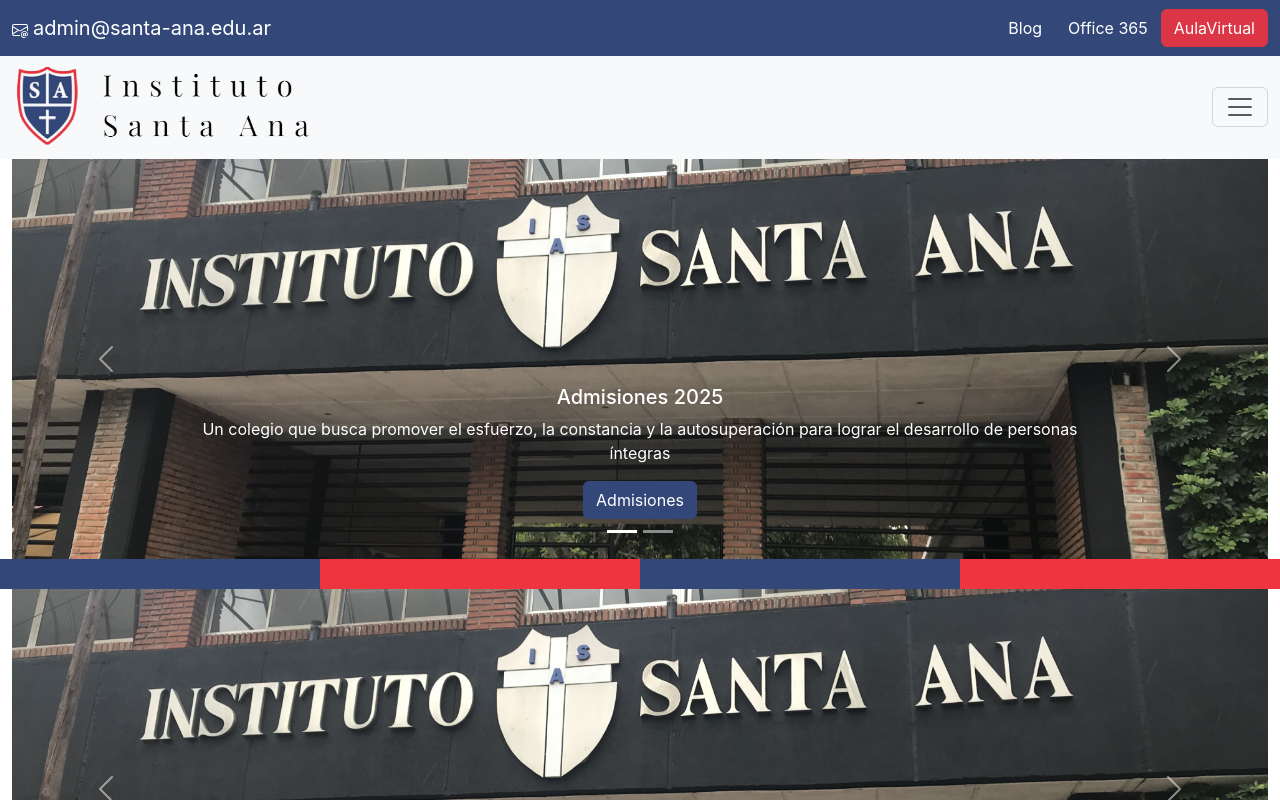
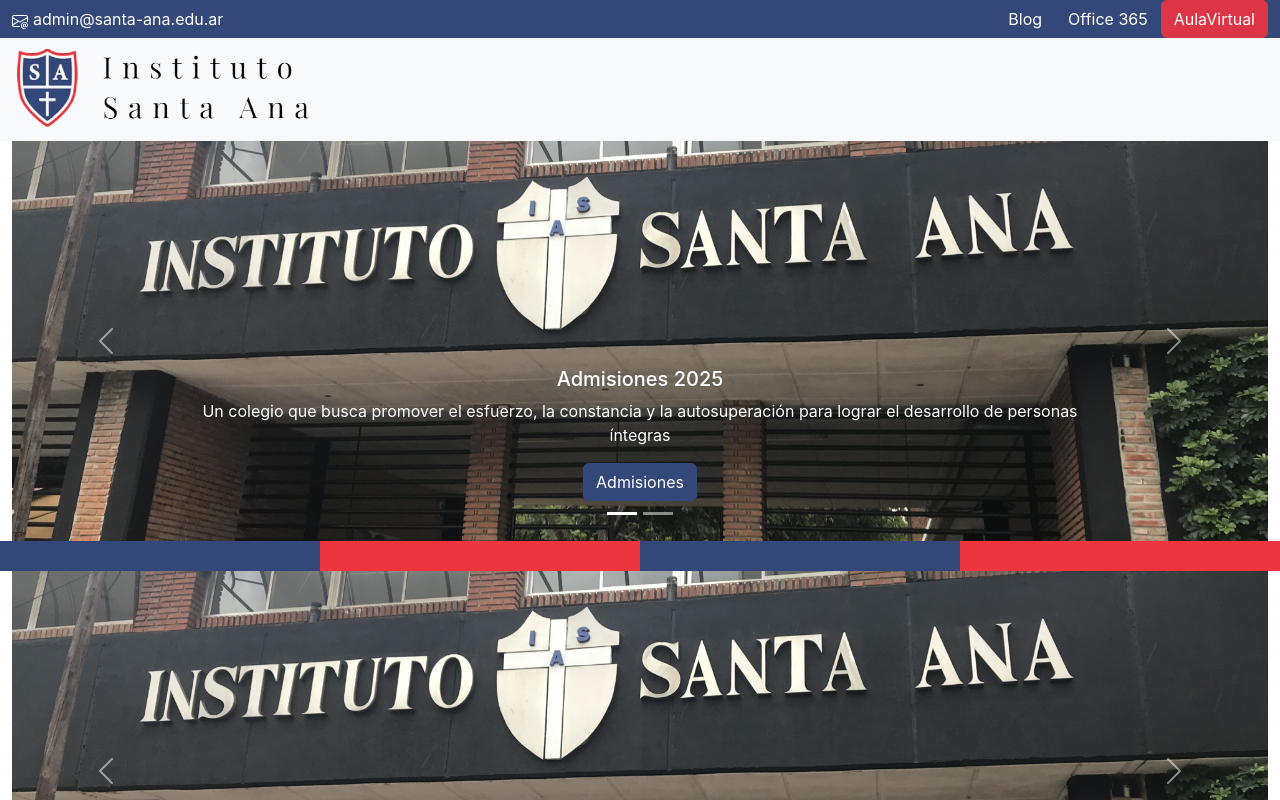
Before and after one commit to fabriguaglia/ISA-WEB, a React (Create React App) app: page / in a window 1280 px wide. Shown: the top 800 px of the page. Built offline with nearby package versions, Linux system fonts and the light colour scheme; a web font is replaced by a local one.

Commit message:
Header media added

```diff
--- a/src/components/Header/Header.js
+++ b/src/components/Header/Header.js
@@ -5,58 +5,60 @@
 const Header = () => {
   return (
     <>
-  <nav class="navbar bg-body-tertiary navbarprincipal">
-  <div class="container-fluid navbarprincipal ">
-    <a class="navbar-brand" href="mailto:admin@santa-ana.edu.ar">
-    <svg xmlns="http://www.w3.org/2000/svg" width="16" height="16" fill="white" class="bi bi-envelope-at" viewBox="0 0 16 16">
+      <div className="container-fluid navbarprincipal d-flex justify-content-between align-items-center">
+        <div className="d-none d-lg-block">
+          <div className="d-flex align-items-center">
+            <a className="navbar-brand" href="mailto:admin@santa-ana.edu.ar">
+              <svg xmlns="http://www.w3.org/2000/svg" width="16" height="16" fill="white" className="bi bi-envelope-at" viewBox="0 0 16 16">
                 <path d="M2 2a2 2 0 0 0-2 2v8.01A2 2 0 0 0 2 14h5.5a.5.5 0 0 0 0-1H2a1 1 0 0 1-.966-.741l5.64-3.471L8 9.583l7-4.2V8.5a.5.5 0 0 0 1 0V4a2 2 0 0 0-2-2zm3.708 6.208L1 11.105V5.383zM1 4.217V4a1 1 0 0 1 1-1h12a1 1 0 0 1 1 1v.217l-7 4.2z"/>
                 <path d="M14.247 14.269c1.01 0 1.587-.857 1.587-2.025v-.21C15.834 10.43 14.64 9 12.52 9h-.035C10.42 9 9 10.36 9 12.432v.214C9 14.82 10.438 16 12.358 16h.044c.594 0 1.018-.074 1.237-.175v-.73c-.245.11-.673.18-1.18.18h-.044c-1.334 0-2.571-.788-2.571-2.655v-.157c0-1.657 1.058-2.724 2.64-2.724h.04c1.535 0 2.484 1.05 2.484 2.326v.118c0 .975-.324 1.39-.639 1.39-.232 0-.41-.148-.41-.42v-2.19h-.906v.569h-.03c-.084-.298-.368-.63-.954-.63-.778 0-1.259.555-1.259 1.4v.528c0 .892.49 1.434 1.26 1.434.471 0 .896-.227 1.014-.643h.043c.118.42.617.648 1.12.648m-2.453-1.588v-.227c0-.546.227-.791.573-.791.297 0 .572.192.572.708v.367c0 .573-.253.744-.564.744-.354 0-.581-.215-.581-.8Z"/>
               </svg>
               <a className='textcolor maillink'>admin@santa-ana.edu.ar</a>
             </a>
-    <div>
-    <button type="button" class="btn textcolor" href="/blog">Blog</button>
-    <button type="button" class="btn textcolor" href="https://login.microsoftonline.com/">Office 365</button>
-    <button type="button" class="btn btn-danger textcolor" href="https://www.santillanaconnect.com/Account/Login/">AulaVirtual</button>
           </div>
         </div>
-</nav>
-<nav class="navbar bg-body-tertiary">
-  <div class="container-fluid">
+        <div className="d-flex align-items-center">
+          <button type="button" className="btn textcolor" href="/blog">Blog</button>
+          <button type="button" className="btn textcolor" href="https://login.microsoftonline.com/">Office 365</button>
+          <button type="button" className="btn btn-danger textcolor" href="https://www.santillanaconnect.com/Account/Login/">AulaVirtual</button>
+        </div>
+      </div>
+      <nav className="navbar bg-body-tertiary">
+        <div className="container-fluid">
           <img src={SantaAnaLogo} className='isalogoheader'/>
-    <button class="navbar-toggler" type="button" data-bs-toggle="offcanvas" data-bs-target="#offcanvasNavbar" aria-controls="offcanvasNavbar" aria-label="Toggle navigation">
-      <span class="navbar-toggler-icon"></span>
+          <button className="navbar-toggler d-block d-lg-none" type="button" data-bs-toggle="offcanvas" data-bs-target="#offcanvasNavbar" aria-controls="offcanvasNavbar" aria-label="Toggle navigation">
+            <span className="navbar-toggler-icon"></span>
           </button>
-    <div class="offcanvas offcanvas-end" tabindex="-1" id="offcanvasNavbar" aria-labelledby="offcanvasNavbarLabel">
-      <div class="offcanvas-header">
-        <h5 class="offcanvas-title" id="offcanvasNavbarLabel">Instituto Santa Ana</h5>
-        <button type="button" class="btn-close" data-bs-dismiss="offcanvas" aria-label="Close"></button>
+          <div className="offcanvas offcanvas-end" tabIndex="-1" id="offcanvasNavbar" aria-labelledby="offcanvasNavbarLabel">
+            <div className="offcanvas-header">
+              <h5 className="offcanvas-title" id="offcanvasNavbarLabel">Instituto Santa Ana</h5>
+              <button type="button" className="btn-close" data-bs-dismiss="offcanvas" aria-label="Close"></button>
             </div>
-      <div class="offcanvas-body">
-        <ul class="navbar-nav justify-content-end flex-grow-1 pe-3">
-          <li class="nav-item">
-            <a class="nav-link active" aria-current="page" href="#">Contacto y Soporte</a>
+            <div className="offcanvas-body">
+              <ul className="navbar-nav justify-content-end flex-grow-1 pe-3">
+                <li className="nav-item">
+                  <a className="nav-link active" aria-current="page" href="#">Contacto y Soporte</a>
                 </li>
-          <li class="nav-item">
-            <a class="nav-link" href="#">Link</a>
+                <li className="nav-item">
+                  <a className="nav-link" href="#">Link</a>
                 </li>
-          <li class="nav-item dropdown">
-            <a class="nav-link dropdown-toggle" href="#" role="button" data-bs-toggle="dropdown" aria-expanded="false">
+                <li className="nav-item dropdown">
+                  <a className="nav-link dropdown-toggle" href="#" role="button" data-bs-toggle="dropdown" aria-expanded="false">
                     Dropdown
                   </a>
-            <ul class="dropdown-menu">
-              <li><a class="dropdown-item" href="#">Action</a></li>
-              <li><a class="dropdown-item" href="#">Another action</a></li>
+                  <ul className="dropdown-menu">
+                    <li><a className="dropdown-item" href="#">Action</a></li>
+                    <li><a className="dropdown-item" href="#">Another action</a></li>
                     <li>
-                <hr class="dropdown-divider"/>
+                      <hr className="dropdown-divider"/>
                     </li>
-              <li><a class="dropdown-item" href="#">Something else here</a></li>
+                    <li><a className="dropdown-item" href="#">Something else here</a></li>
                   </ul>
                 </li>
               </ul>
-        <form class="d-flex mt-3" role="search">
-          <input class="form-control me-2" type="search" placeholder="Search" aria-label="Search"/>
-          <button class="btn btn-outline-success" type="submit">Search</button>
+              <form className="d-flex mt-3" role="search">
+                <input className="form-control me-2" type="search" placeholder="Search" aria-label="Search"/>
+                <button className="btn btn-outline-success" type="submit">Search</button>
               </form>
             </div>
           </div>
```
Lines whose indentation alone changed are shown as unchanged.
